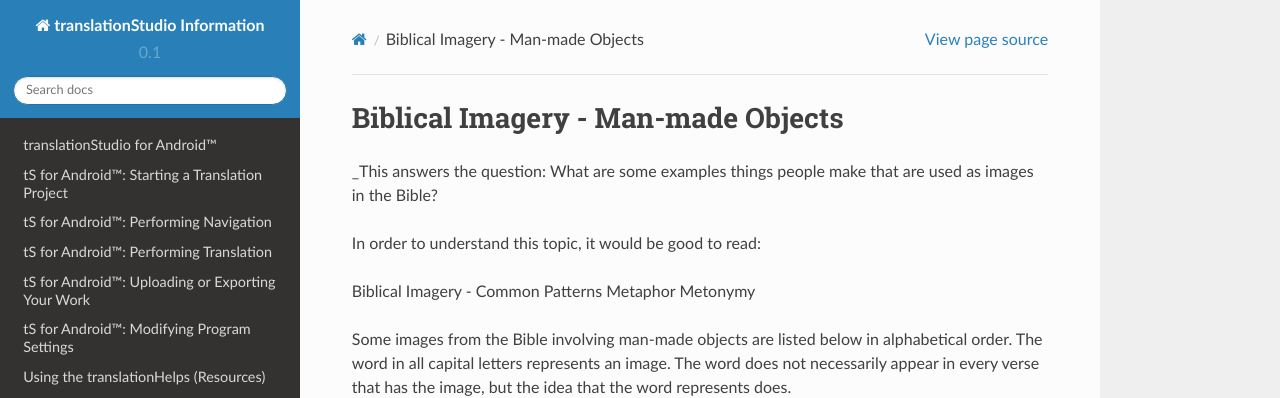
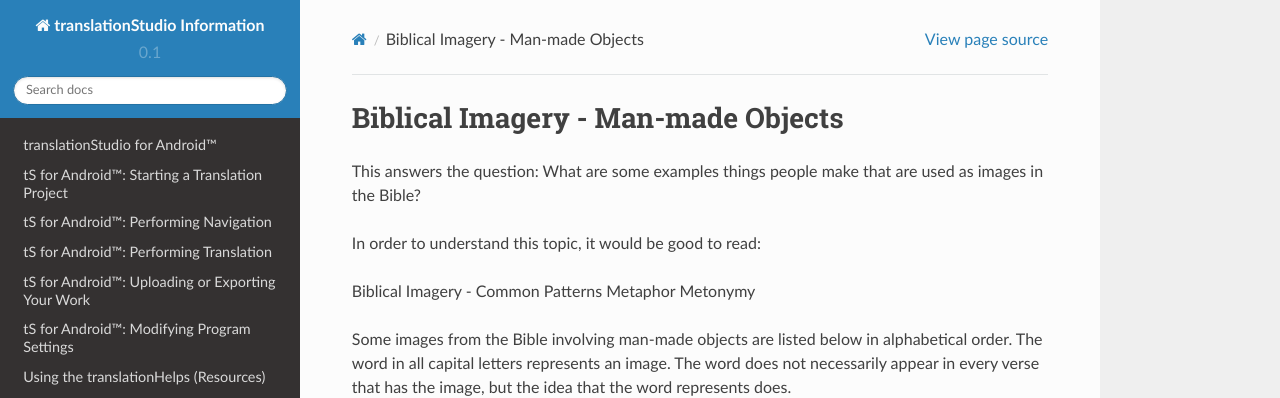
Before and after one commit to unfoldingWord-dev/translationStudio-Info, a Sphinx documentation site: the page built from docs/BiblicalImageryManmade.rst, in a window 1280 px wide and 900 px high. Shown: the top 398 px of the window. Built offline with Sphinx 7.4.7 and the Read the Docs theme 2.0.0, drawn with Linux system fonts in a browser that asks for light colours; pages that are not in the unit, such as notebooks, are missing from menus.

```diff
--- a/docs/BiblicalImageryManmade.rst
+++ b/docs/BiblicalImageryManmade.rst
@@ -3,7 +3,7 @@
 Biblical Imagery - Man-made Objects
 ===================================
 
-_This answers the question: What are some examples things people make that are used as images in the Bible?
+This answers the question: What are some examples things people make that are used as images in the Bible?
 
 In order to understand this topic, it would be good to read:
 
```
